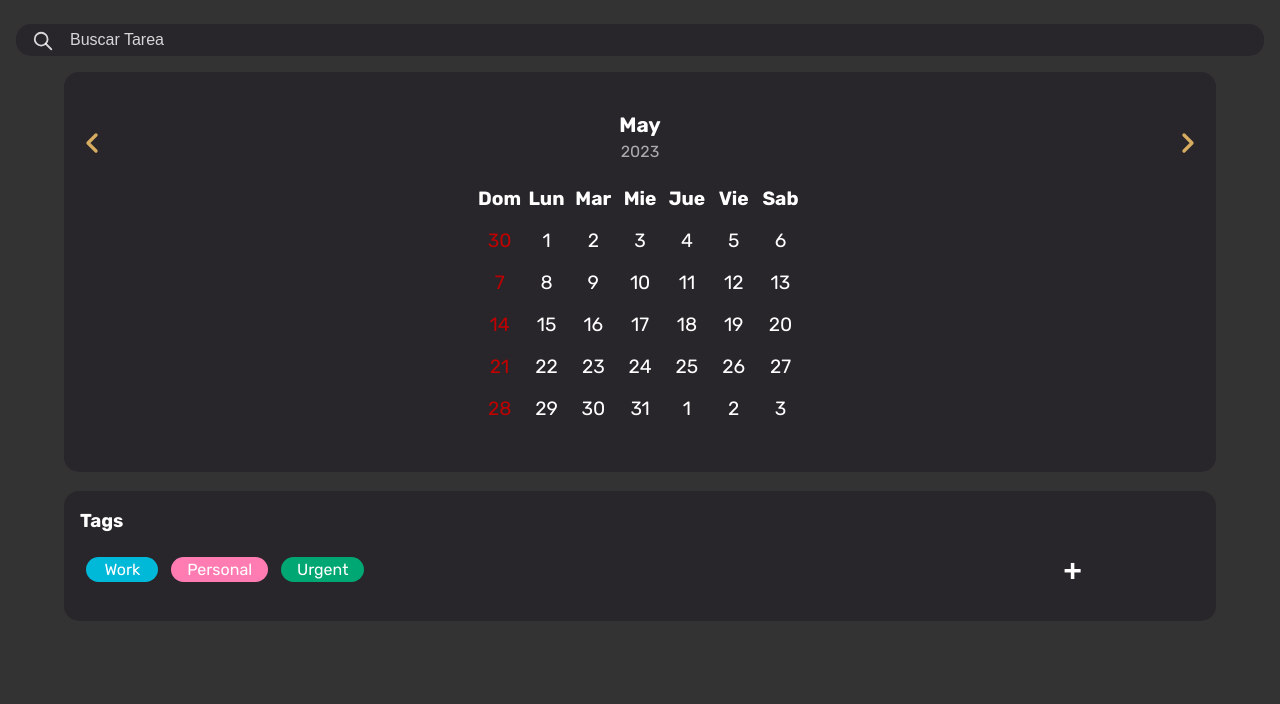
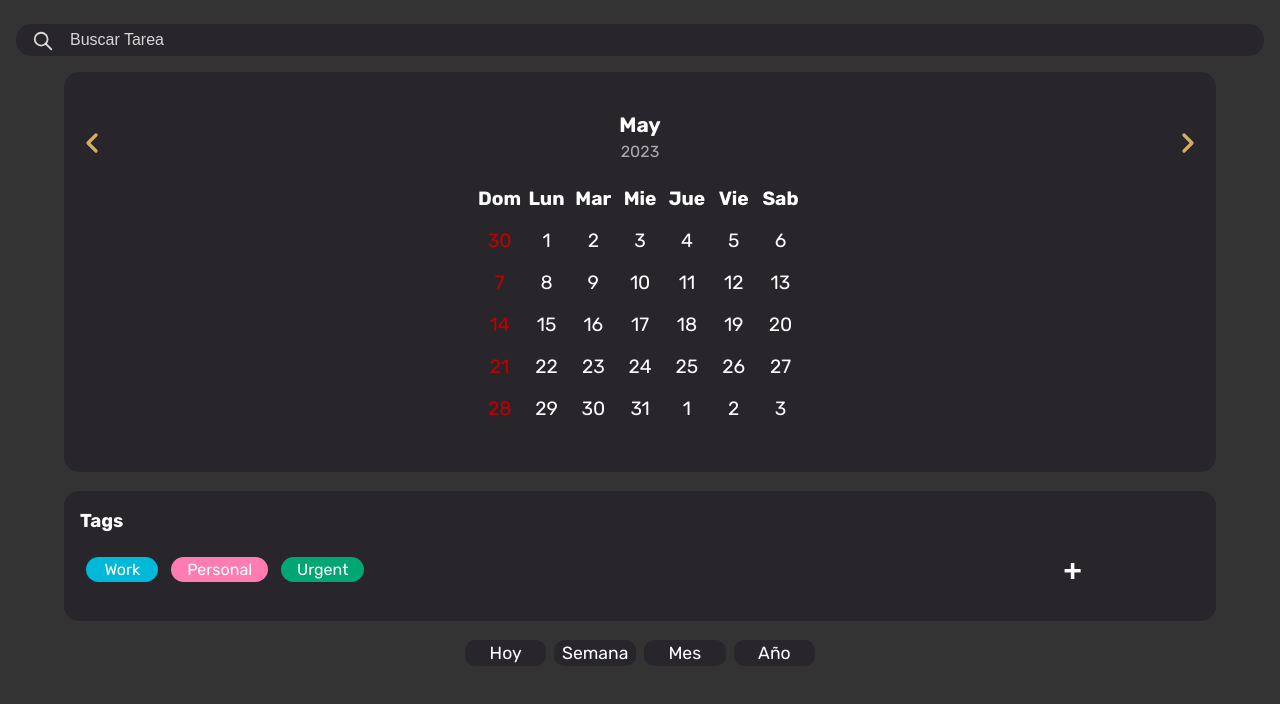
Before and after one commit to Ance7/Projects, a Next.js app in the folder calendar-app/: page / in a window 1280 px wide. Shown: the top 704 px of the page. Built offline with nearby package versions, Linux system fonts and the light colour scheme.

Commit message:
Initializing calendar component

```diff
--- a/calendar-app/app/globals.css
+++ b/calendar-app/app/globals.css
@@ -64,7 +64,7 @@ header {
 .options {
   display: flex;
   flex-direction: row;
-  margin-top: 0.7rem;
+  margin-top: 1.2rem;
   justify-content: center;
   gap: 0.5rem;
   width: 100%;
@@ -73,11 +73,12 @@ header {
 .options div {
   background-color: var(--dark);
   border-radius: 10px;
-  font-size: 1rem;
-  width: 5.2rem;
+  font-size: 1.1rem;
   text-align: center;
+  width: 5.1rem;
   color: white;
   cursor: pointer;
+  padding: 0.2rem;
 }
 
 .options div.active {
--- a/calendar-app/app/layout.jsx
+++ b/calendar-app/app/layout.jsx
@@ -6,6 +6,7 @@ import dynamic from 'next/dynamic'
 import { CalendarComponent, MiniCalendarComponent } from '@/components/MiniCcalendar'
 import HeaderComponent from '@/components/Header'
 import Tags from '@/components/Tags'
+import Calendar from '@/components/Calendar'
 
 export default function RootLayout({ children }) {
   return (
@@ -19,6 +20,8 @@ export default function RootLayout({ children }) {
 
           <Tags />
 
+          <Calendar />
+
           {children}
         </main>
       </body>
--- a/calendar-app/components/Tags.jsx
+++ b/calendar-app/components/Tags.jsx
@@ -95,7 +95,7 @@ const Tags = () => {
             tags.map((tag, index) => {
               return (
                 <div key={index} onMouseEnter={() => setHoveredTagIndex(index)} onMouseLeave={() => setHoveredTagIndex(null)}>
-                  <p className={styles.tag} style={{backgroundColor: colorTag[index], margin: '0.4rem', padding: '0.2rem 1rem', borderRadius: '15px', minWidth: '4.5rem', textAlign: 'center'}}>
+                  <p className={styles.tag} style={{cursor:'pointer', backgroundColor: colorTag[index], margin: '0.4rem', padding: '0.2rem 1rem', borderRadius: '15px', minWidth: '4.5rem', textAlign: 'center'}}>
                     {hoveredTagIndex === index ? 'X' : tag}
                   </p>
                 </div>
--- a/calendar-app/components/calendar.jsx
+++ b/calendar-app/components/calendar.jsx
@@ -1,9 +1,24 @@
-import React from 'react'
+'use client'
 
-function calendar() {
+import React, { useState } from 'react'
+
+function Calendar() {
+  const [optionActive, setOptionActive] = useState('week');
+
   return (
-    <div>calendar</div>
+    <div>
+      <div className='options'>
+          <div >Hoy</div>
+          <div >Semana</div>
+          <div >Mes</div>
+          <div >Año</div>
+      </div>
+
+      <div className='calendar'>
+
+      </div>
+    </div>
   )
 }
 
-export default calendar
+export default Calendar
--- a/calendar-app/package.json
+++ b/calendar-app/package.json
@@ -12,7 +12,7 @@
     "date-fns": "^2.30.0",
     "eslint": "8.41.0",
     "eslint-config-next": "13.4.4",
-    "next": "13.4.4",
+    "next": "^13.4.5",
     "react": "18.2.0",
     "react-datepicker": "^4.12.0",
     "react-dom": "18.2.0"
```
Also changed, not shown: 1 other file (tests, documents, lock files or other folders).
